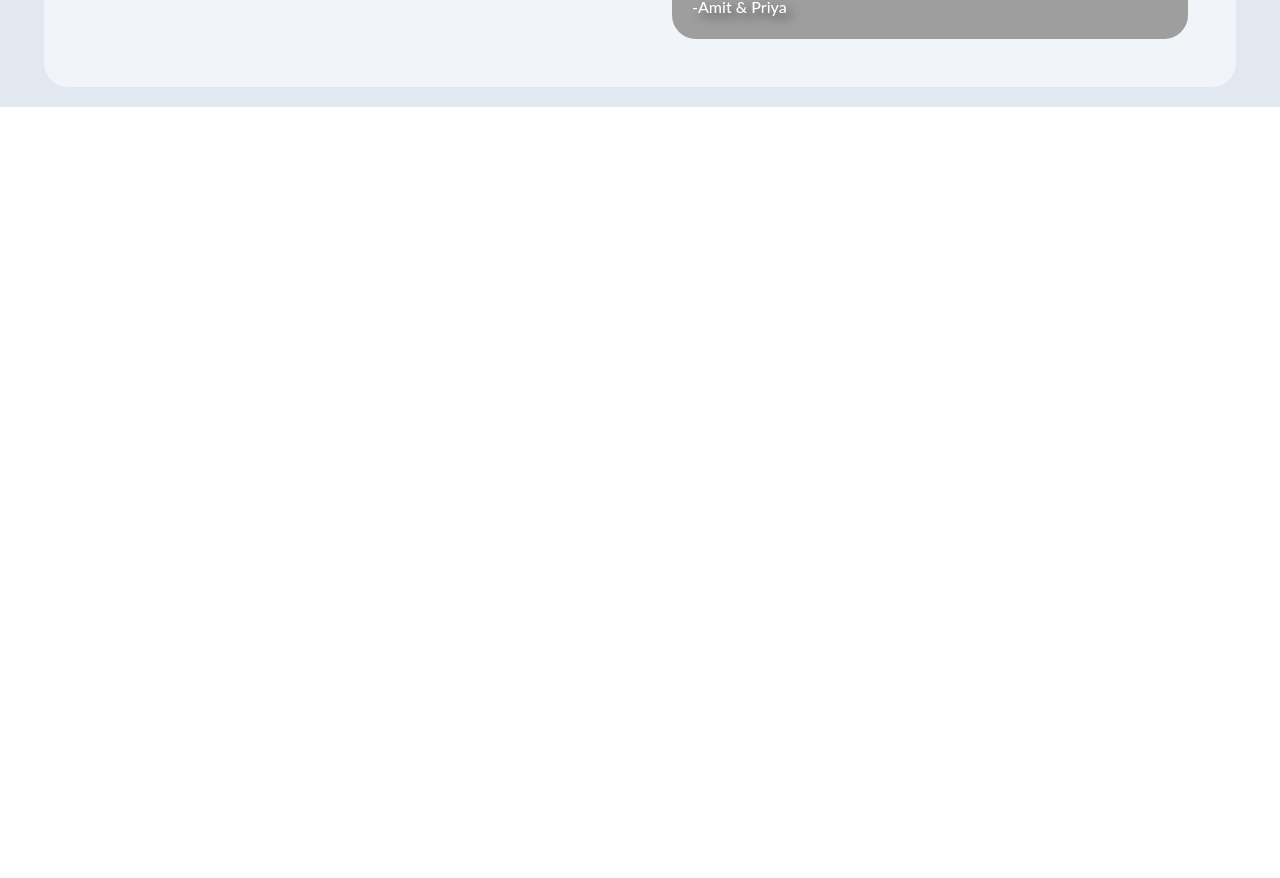
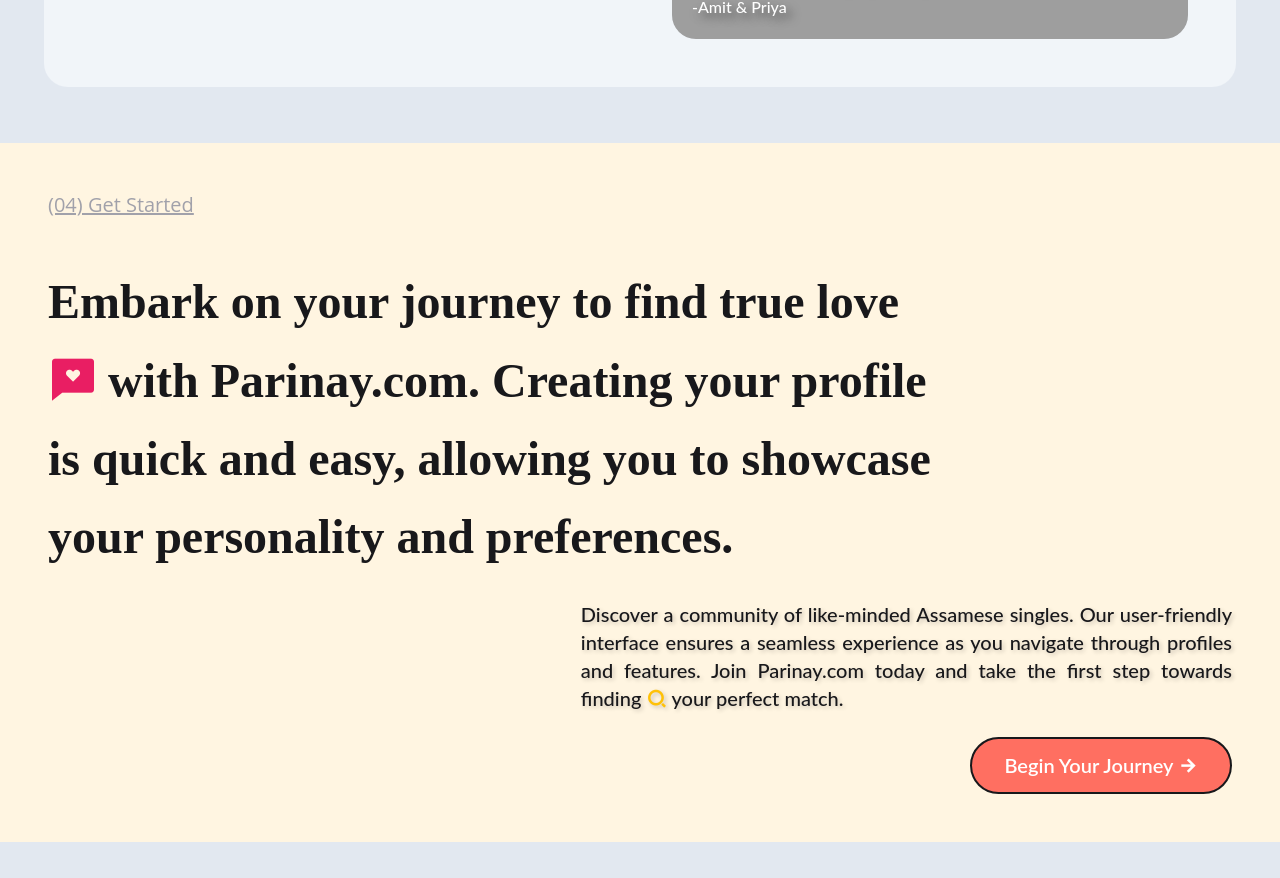
Before and after one commit to JyotiInHex/Parinay, a React (Create React App) app: page / in a window 1280 px wide. Shown: the part 3034-3912 px from the top of the page. Before the commit the page ends 3141 px from the top, so only its background shows below. Built offline with nearby package versions, Linux system fonts and the light colour scheme; grey boxes are pictures that could not be loaded; the HTML template or start-up script is replaced by a standard one.

Commit message:
Today Last

```diff
--- a/src/components/dynamic/blogStories.jsx
+++ b/src/components/dynamic/blogStories.jsx
@@ -19,7 +19,7 @@
           </div>
 
           <div className='stores group relative overflow-hidden w-full h-fit flex flex-col gap -7 bg-slate-200 rounded-3xl'>
-            <figure className='top-0 left-0 w-full h-[50vh] max-h-[50vh]'>
+            <figure className='top-0 left-0 w-full h-[50vh] max-h-[50vh] pointer-events-none'>
               <img className='w-full h-full object-cover' src={stories} alt="storie" />
             </figure>
             <figcaption className='absolute p-5 bottom-0'>
--- a/src/components/pages/landing.jsx
+++ b/src/components/pages/landing.jsx
@@ -8,7 +8,7 @@
 const Landing = () => {
   return (
     <>
-      <div className='px-11 w-full h-auto flex flex-col'>
+      <div className='px-11 w-full h-auto flex flex-col mb-9'>
         <div className='relative w-full h-auto overflow-hidden bg-transparent flex items-center justify-start rounded-3xl'> {/* banner */}
             <figure className='background w-full h-[95vh]'>
               <img src={background} alt='background' className='w-full h-full object-cover pointer-events-none'></img>
@@ -80,6 +80,14 @@
         <About/>
         <BlogStories/>
       </div>
+      <div className="relative mb-9">
+        <div className="w-full h-auto bg-[#FFF5E1] p-12 flex flex-col gap-6 justify-between">
+          <div className='mb-5 text-xl text-zinc-400 font-opensans font-medium underline transition-all'>(04) Get Started </div>
+          <h2 className="w-[75%] text-5xl text-left text-zinc-900 font-merriweather font-semibold leading-relaxed">Embark on your journey to find true love <i className="ri-chat-heart-fill text-[#E91E63]"></i> with Parinay.com. Creating your profile is quick and easy, allowing you to showcase your personality and preferences.</h2>
+          <p className="w-[55%] self-end text-xl text-justify text-zinc-900 text-shadow-md font-lato font-medium">Discover a community of like-minded Assamese singles. Our user-friendly interface ensures a seamless experience as you navigate through profiles and features. Join Parinay.com today and take the first step towards finding <i className="ri-search-2-line text-[#FFC107] font-bold"></i> your perfect match.</p>
+          <button className="border-2 border-zinc-900 bg-[#FF6F61] w-fit h-fit self-end px-8 py-3 rounded-full text-xl text-white font-lato font-semibold "><Link>Begin Your Journey <i className="ri-arrow-right-line"></i></Link></button>
+        </div>
+      </div>
     </>
   )
 }
```
